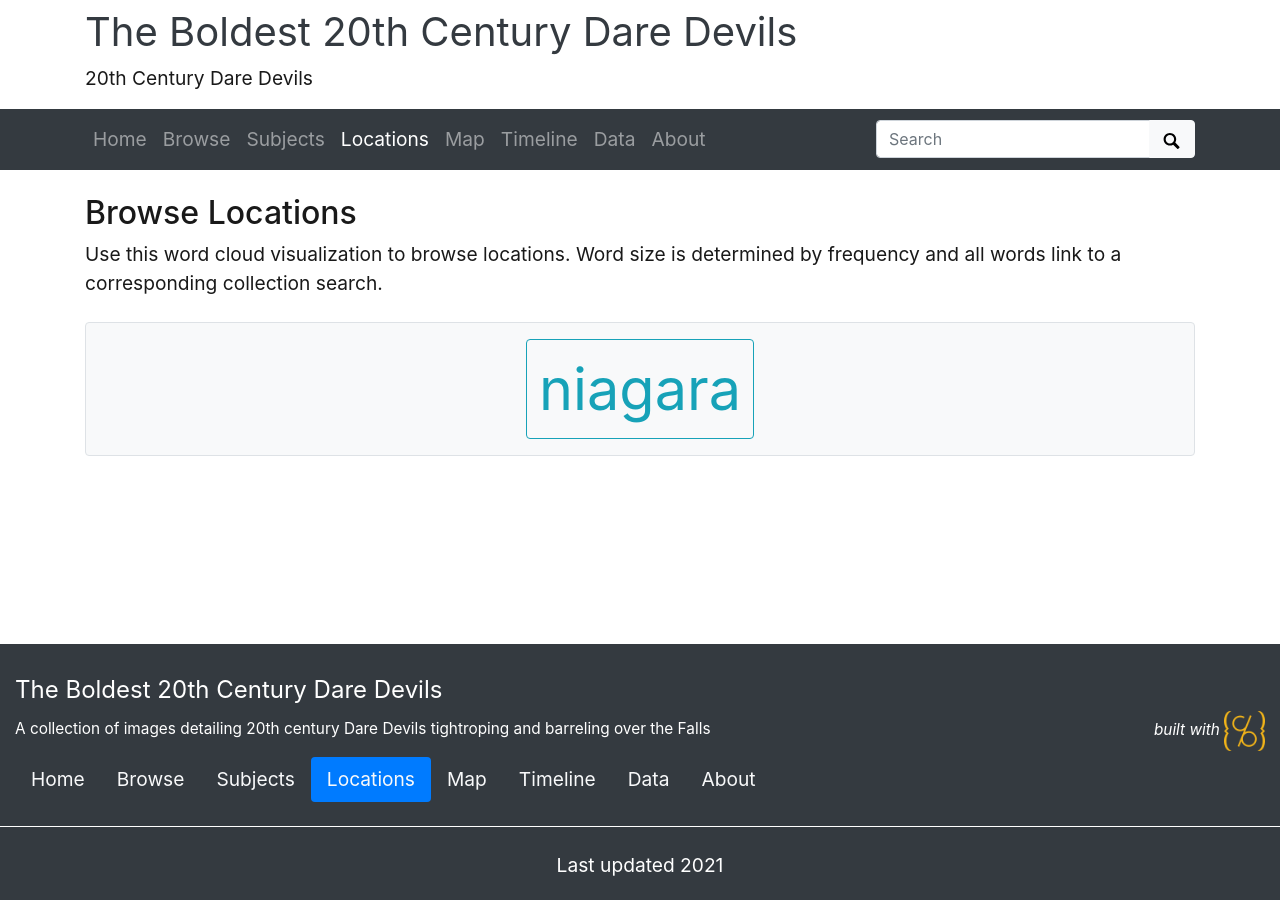
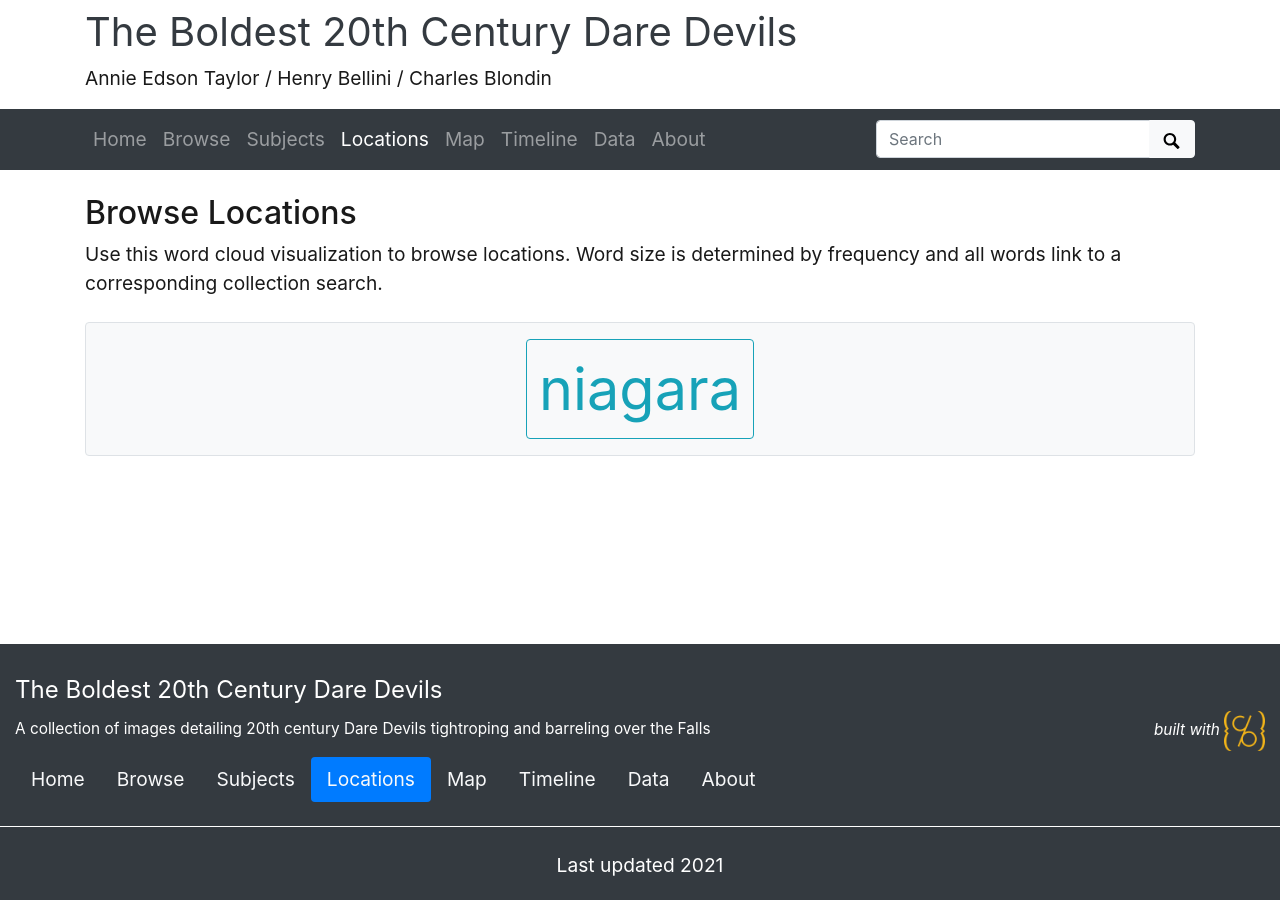
Before and after one commit to LuanaAmatuzio/The-Boldest-20th-Century-Dare-Devils, a Jekyll site: the page built from pages/locations.md, in a window 1280 px wide. Built offline with Jekyll 4.4.1, drawn with Linux system fonts in a browser that asks for light colours.

Commit message:
Update _config.yml

```diff
--- a/_config.yml
+++ b/_config.yml
@@ -22,7 +22,7 @@ source-code: https://github.com/luanaamatuzio/The-Boldest-20th-Century-Dare-Devi
 # title of site appears in banner
 title: The Boldest 20th Century Dare Devils
 # tagline, a short phrase that will appear throughout the site in the top banner
-tagline: 20th Century Dare Devils
+tagline: Annie Edson Taylor / Henry Bellini / Charles Blondin
 # description appears in meta tags and other locations
 # this description might appear in search result lists, keep around 160 characters max
 description: A collection of images detailing 20th century Dare Devils tightroping and barreling over the Falls
```
